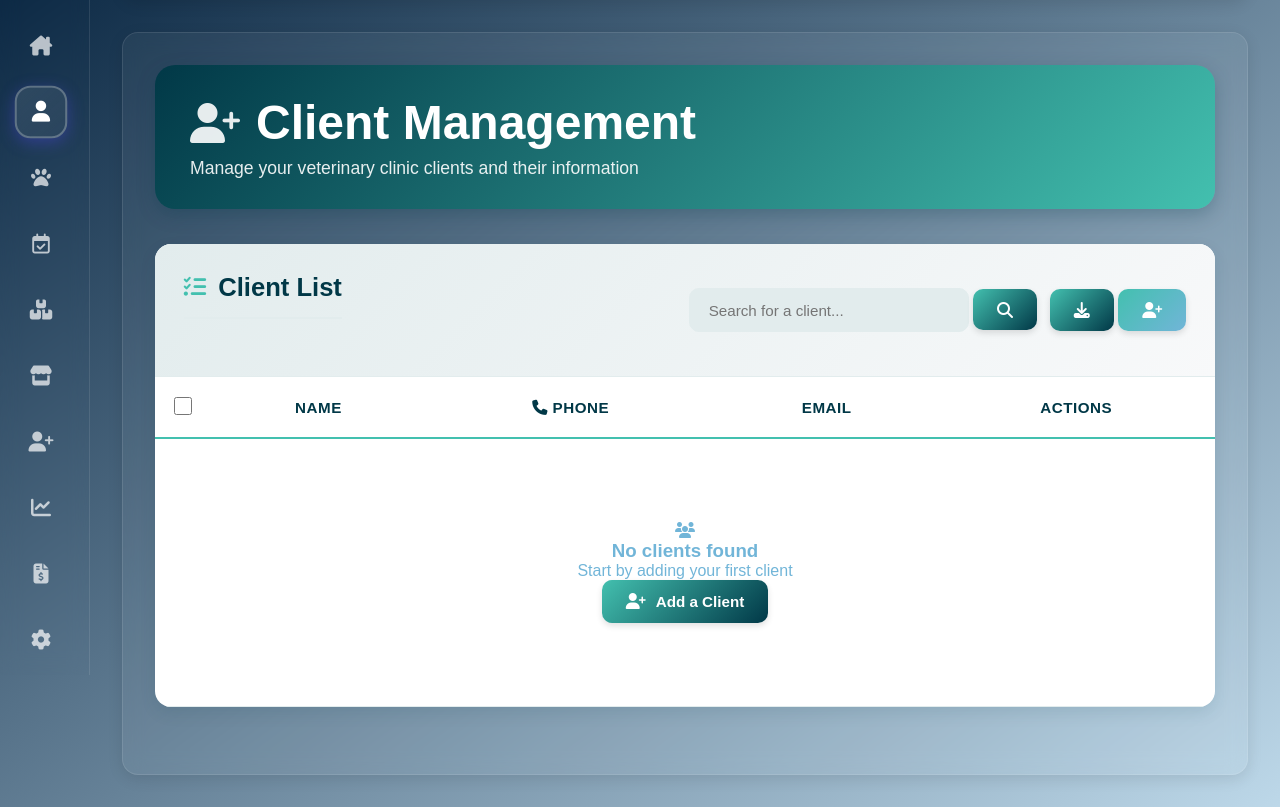
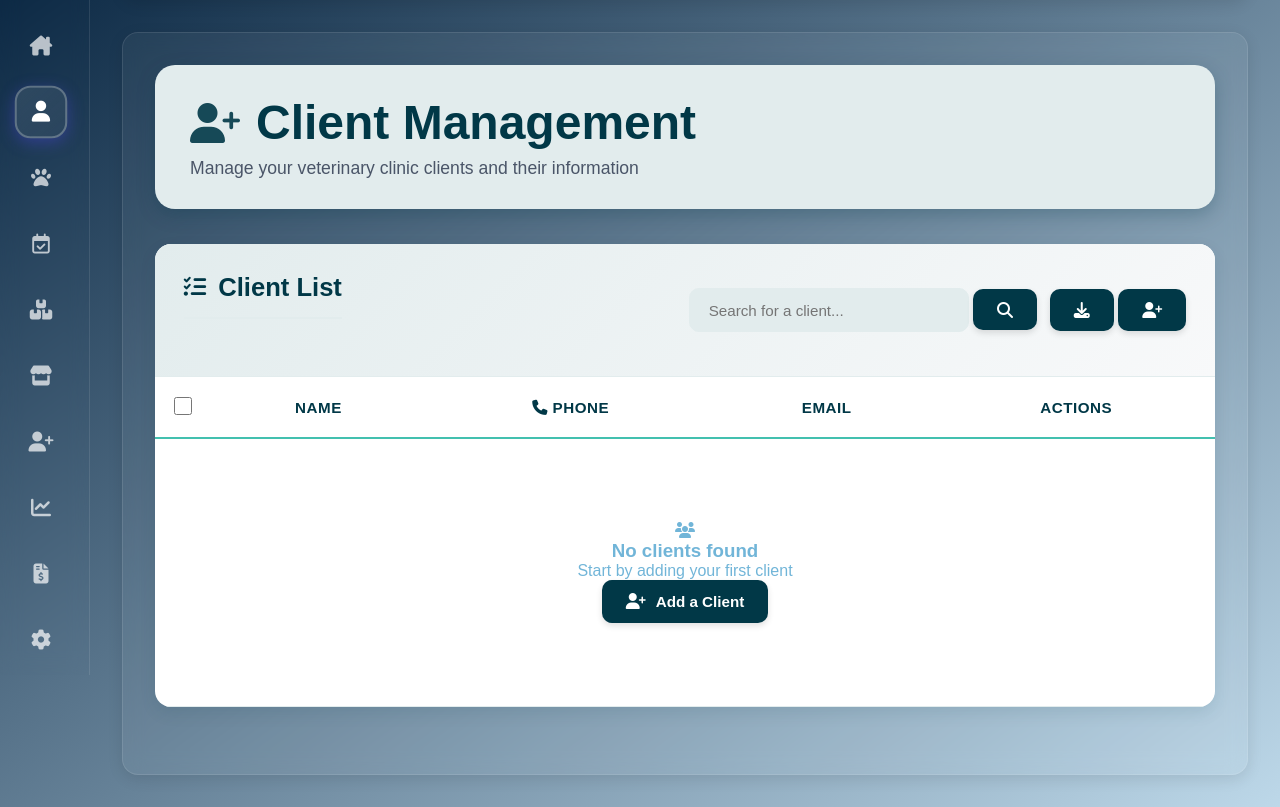
Before and after one commit to tarik-dafour/veterinary, a Django app: page /clients/ in a window 1280 px wide. Shown: the part 125-932 px from the top of the page. Run offline with Django 5.2, Linux system fonts and the light colour scheme; the visitor is signed in with stand-in values (Sample User, id 1); data comes from the database, SQL or seed files in the repository; data that the repository does not hold is empty.

Commit message:
version by tareq

```diff
--- a/core/static/core/css/clients.css
+++ b/core/static/core/css/clients.css
@@ -1,6 +1,6 @@
 /* Page Header */
 .page-header {
-    background: linear-gradient(135deg, #013847, #43C0AF);
+    background: #E2ECED;
     padding: 30px 35px;
     border-radius: 20px;
     margin-bottom: 35px;
@@ -15,6 +15,7 @@
     display: flex;
     align-items: center;
     gap: 1rem;
+    color : #013847;
 }
 
 .page-title i {
@@ -24,7 +25,7 @@
 
 .page-subtitle {
     font-size: 1.1rem;
-    color: rgba(255, 255, 255, 0.9);
+    color: #4a5568;
     margin: 0;
     font-weight: 400;
 }
@@ -43,7 +44,7 @@
 }
 
 .form-title i {
-    color: #43C0AF;
+    color: #013847;
     font-size: 1.4rem;
 }
 
@@ -198,14 +199,13 @@
 }
 
 .btn-primary {
-    background: linear-gradient(135deg, #43C0AF, #013847);
+    background:#013847;
     color: white;
 }
 
 .btn-primary:hover {
-    background: linear-gradient(135deg, #013847, #43C0AF);
+    background: #013847;
     transform: translateY(-3px);
-    box-shadow: 0 6px 12px rgba(67, 192, 175, 0.3);
 }
 
 .btn-secondary {
@@ -215,8 +215,8 @@
 }
 
 .btn-secondary:hover {
-    background: #71B5D8;
-    color: white;
+    background: #E2ECED;
+    color: #013847;
     transform: translateY(-2px);
 }
 
@@ -231,10 +231,6 @@
     box-shadow: 0 4px 8px rgba(255, 107, 107, 0.3);
 }
 
-.btn-success {
-    background: linear-gradient(135deg, #43C0AF, #71B5D8);
-    color: white;
-}
 
 .btn-success:hover {
     background: linear-gradient(135deg, #71B5D8, #43C0AF);
--- a/core/templates/core/animals.html
+++ b/core/templates/core/animals.html
@@ -71,10 +71,10 @@
                 {% if search_query %}
                     <a class="btn btn-secondary" href="{% url 'animals' %}"><i class="fa-solid fa-times"></i></a>
                 {% endif %}
-                <a class="btn btn-success" href="{% url 'export_animals_csv' %}?search={{ search_query }}">
+                <a class="btn btn-primary" href="{% url 'export_animals_csv' %}?search={{ search_query }}">
                     <i class="fa-solid fa-download"></i>
                 </a>
-                <button type="button" class="btn btn-success" onclick="openAnimalModal()">
+                <button type="button" class="btn btn-primary" onclick="openAnimalModal()">
                     <i class="fa-solid fa-plus"></i>
                 </button>
             </form>
--- a/core/templates/core/clients.html
+++ b/core/templates/core/clients.html
@@ -134,7 +134,7 @@
                    aria-label="Export clients to CSV">
                     <i class="fa-solid fa-download" aria-hidden="true"></i>
                 </a>
-                <button type="button" class="btn btn-success" onclick="openClientModal()" aria-label="Add new client">
+                <button type="button" class="btn btn-primary" onclick="openClientModal()" aria-label="Add new client">
                     <i class="fa-solid fa-user-plus" aria-hidden="true"></i>
                 </button>
             </div>
@@ -247,10 +247,10 @@
                     </td>
                     <td class="td-actions">
                         <div class="action-buttons">
-                            <button class="btn btn-edit" onclick="editClient({{ client.id }})" aria-label="Edit client {{ client.prenom }} {{ client.nom }}">
+                            <button class="btn btn-secondary" onclick="editClient( client.id)" aria-label="Edit client {{ client.prenom }} {{ client.nom }}">
                                 <i class="fa-solid fa-edit" aria-hidden="true"></i>
                             </button>
-                            <button class="btn btn-delete" onclick="deleteClient({{ client.id }})" aria-label="Delete client {{ client.prenom }} {{ client.nom }}" style="background: linear-gradient(135deg, #dc3545, #ff6b6b);color: white;">
+                            <button class="btn btn-danger" onclick="deleteClient( client.id)" aria-label="Delete client {{ client.prenom }} {{ client.nom }}" style="background: linear-gradient(135deg, #dc3545, #ff6b6b);color: white;">
                                 <i class="fa-solid fa-trash" aria-hidden="true"></i>
                             </button>
                         </div>
```
Also changed, not shown: core/static/core/css/animals.css (+8 -8 lines), 1 other file.
